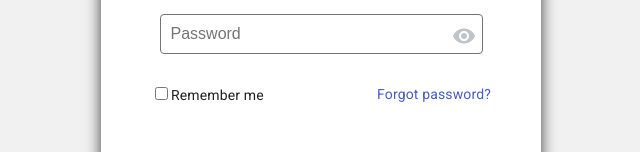
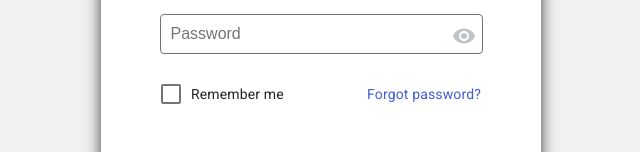
Before and after one commit to salkao/ToDoBox-Vue, a Vue app: page / in a window 1280 px wide. Shown: the part 377-529 px from the top of the page, without its empty margins (319-959 px from the left). Built offline with nearby package versions, Linux system fonts and the light colour scheme.

Commit message:
Style fix

```diff
--- a/src/components/Lists.vue
+++ b/src/components/Lists.vue
@@ -173,6 +173,7 @@ export default {
       text-align: left;
       padding-bottom: 15px;
       min-height: 150px auto;
+      border-radius: 8px;
     }
     .list+.list {
       margin-left: 30px;
@@ -183,7 +184,7 @@ export default {
     background-color: #ffffff;
     display: flex;
     flex-direction: row;
-
+    border-radius: 4px;
     .col {
       margin: 0;
       flex: 1 0 auto;
--- a/src/components/Login.vue
+++ b/src/components/Login.vue
@@ -19,7 +19,11 @@
         </div>
           <div id="inputBox" class="formItem">
             <div class="col" id="first">
-              <input v-model="rememberMe" type="checkbox" name="rememberMe">
+              <md-checkbox v-model="rememberMe"
+                            class="md-primary"
+                            type="checkbox"
+                            name="rememberMe">
+              </md-checkbox>
               <label for="rememberMe" id="rememberMe">Remember me</label>
             </div>
             <div class="col" id="second">
@@ -64,9 +68,11 @@ export default {
 <style lang="scss" scoped>
 #first {
   text-align: left;
+  padding-left: 10px;
 }
 #second {
   text-align: right;
+  padding-right: 10px;
 }
   body {
     margin: 0px;
@@ -133,12 +139,16 @@ export default {
     text-align: right;
   }
   #rememberMe {
+    padding-left: 10px;
+    position: relative;
+    bottom: 5px;
     color: #222222;
     font-family: Roboto;
     font-size: 14px;
     font-weight: 400;
     line-height: 17px;
     text-align: left;
+
   }
   .passInput {
     position: relative;
@@ -153,6 +163,9 @@ export default {
   .iconActive {
     opacity: 1;
   }
+  .md-checkbox {
+    margin: 0;
+  }
 </style>
 
 +
--- a/src/components/ToDoTask.vue
+++ b/src/components/ToDoTask.vue
@@ -178,7 +178,8 @@ img {
   }
 }
 .optionsBtnActive {
-  display: inline;
+  display: block;
+  margin-top: 4px;
 }
 .noDisplay {
   display: none;
```
Lines whose indentation alone changed are shown as unchanged.
